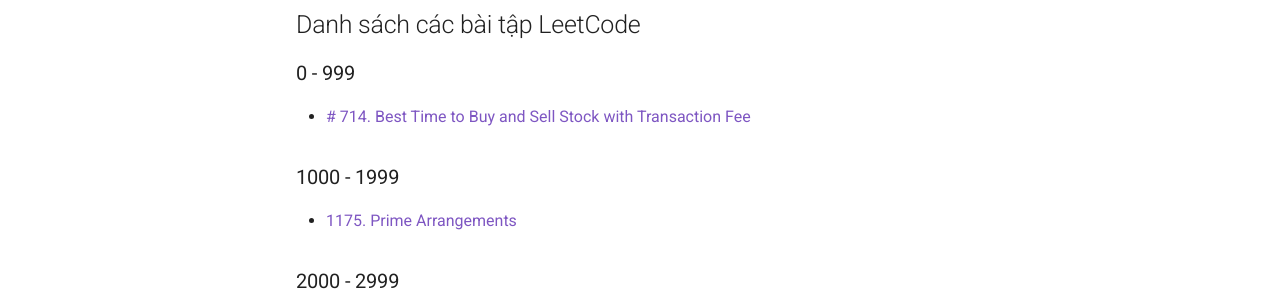
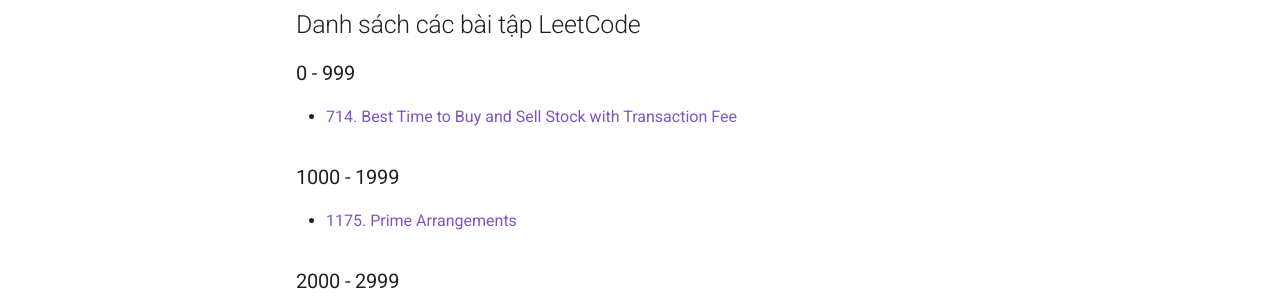
Before and after one commit to duy07t1k23cht/notebook, an MkDocs documentation site: the page built from docs/leetcode/index.md, in a window 1280 px wide and 1072 px high. Shown: the part 647-947 px from the top of the window. Built offline with MkDocs 1.6.1 and Material for MkDocs 9.7.7, drawn with Linux system fonts in a browser that asks for light colours; comment, search, counter and statistics services are not loaded.

Commit message:
Some change

```diff
--- a/docs/leetcode/index.md
+++ b/docs/leetcode/index.md
@@ -16,7 +16,7 @@
 
 ### 0 - 999
 
-- [# 714. Best Time to Buy and Sell Stock with Transaction Fee](714.md)
+- [714. Best Time to Buy and Sell Stock with Transaction Fee](714.md)
 
 ### 1000 - 1999
 
```
